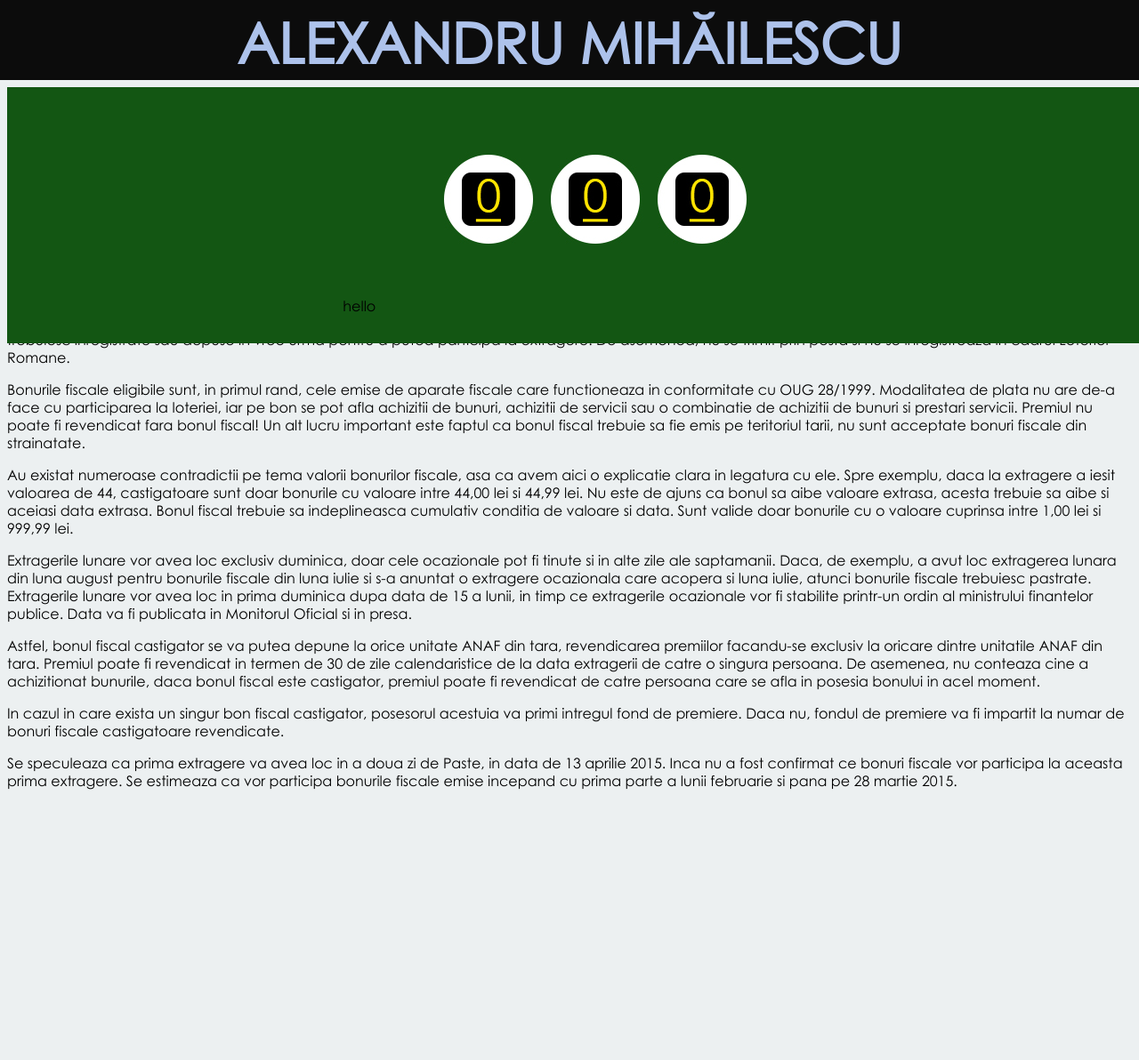
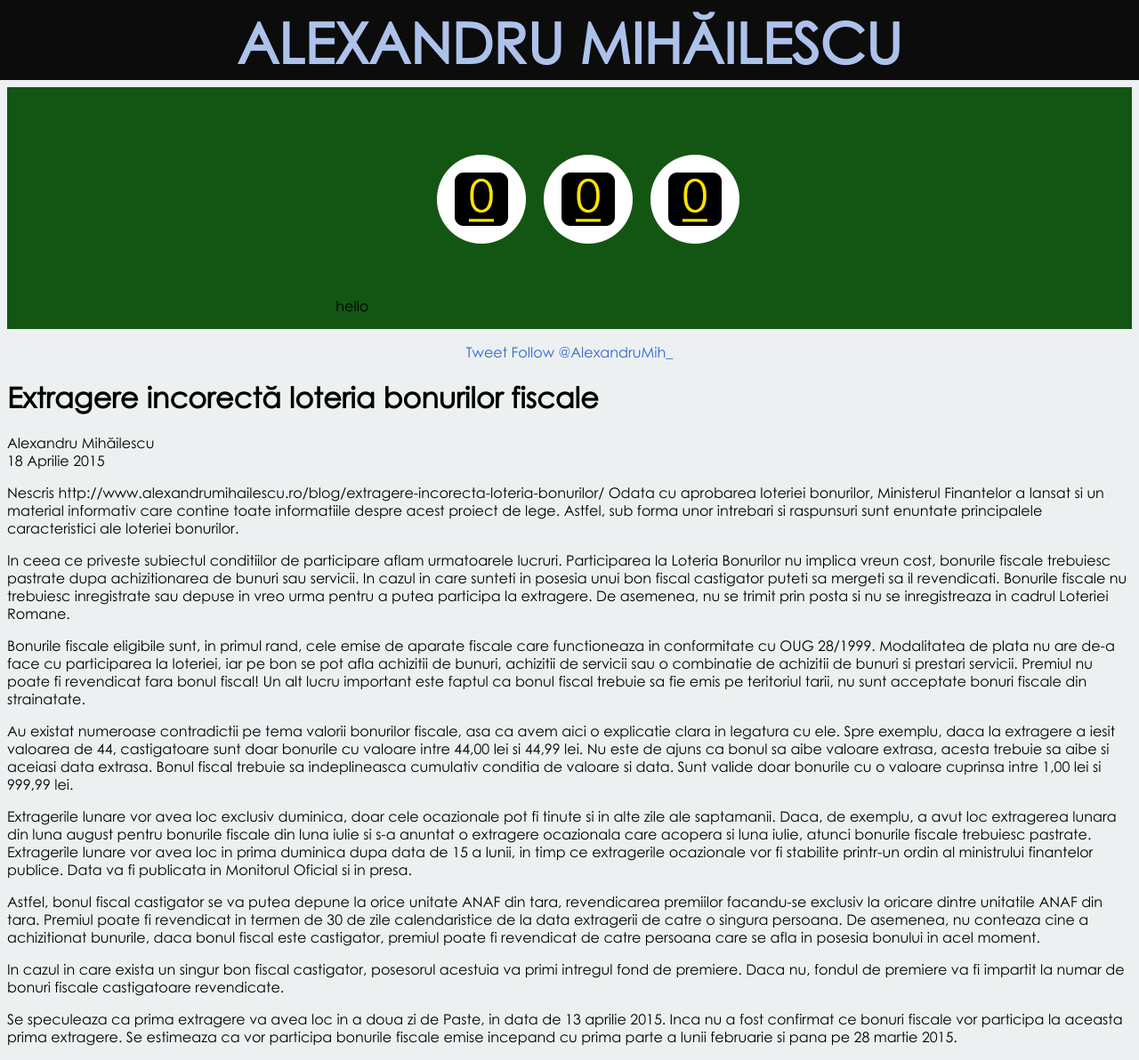
Before and after one commit to AlexandruMihailescu/alexandrumihailescu.github.com, a Jekyll site: the page built from _posts/2015-04-18-extragere-incorecta-loteria-bonurilor.md, in a window 1280 px wide. Shown: the whole page at 89% size. Built offline with Jekyll 4.4.1, drawn with Linux system fonts in a browser that asks for light colours; nearby versions of some CDN libraries; Markdown is read by kramdown in place of the engine named in the settings; comment, search, counter and statistics services are not loaded; before the commit the page ends 904 px from its top, so only the background shows below that.

```diff
--- a/style/blogpoststyle.css
+++ b/style/blogpoststyle.css
@@ -2,8 +2,9 @@
     width: 100%;
     margin: 0;
     padding: 0;
+    left: 0;
+    right: 0;
     text-align: center;
-    position: absolute;
 }
 #cover>img{
     max-width: 100%;
```
